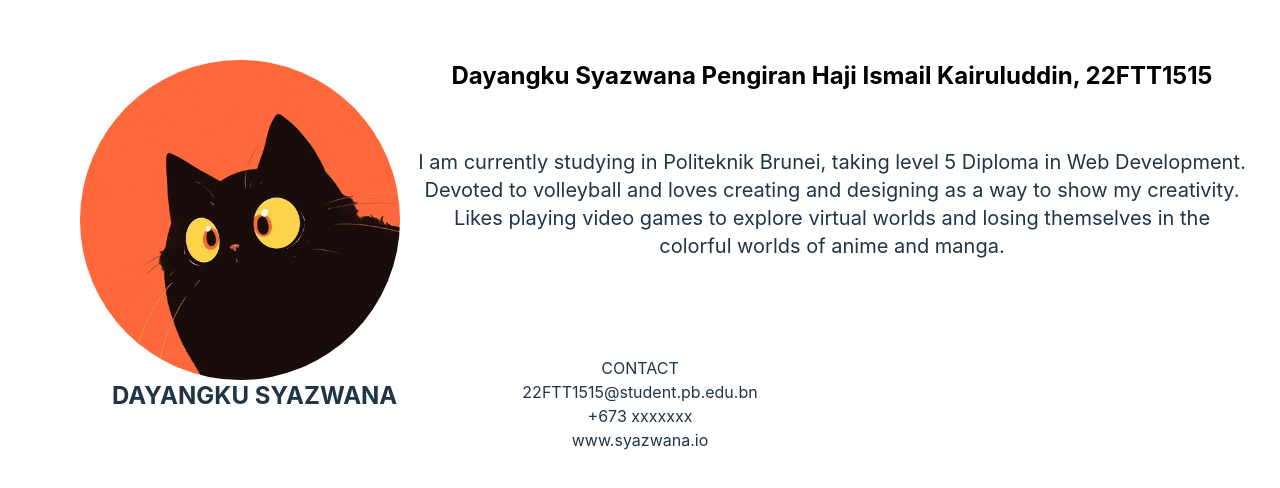
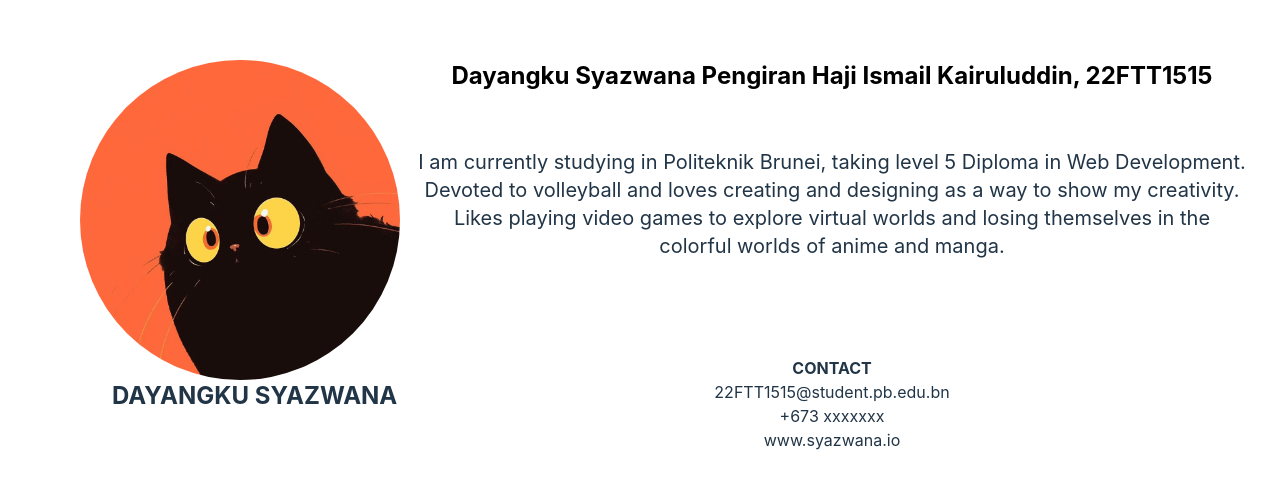
Before and after one commit to syazwana29/wadt-as03, a Vue app: page / in a window 1280 px wide. Shown: the part 144-632 px from the top of the page. Built offline with nearby package versions, Linux system fonts and the light colour scheme.

Commit message:
converted contact details style to tailwind css version

```diff
--- a/src/App.vue
+++ b/src/App.vue
@@ -23,8 +23,8 @@ defineExpose({ profile });
     </p>
   </div>
 
-  <div>
-    <p>CONTACT</p>
+  <div class="ml-96">
+    <p class="font-bold">CONTACT</p>
     <p>22FTT1515@student.pb.edu.bn</p>
     <p>+673 xxxxxxx</p>
     <p>www.syazwana.io</p>
@@ -33,7 +33,4 @@ defineExpose({ profile });
 
 <style scoped>
 
-/* .contact-details {
-  margin-left: 350px;
-} */
 </style>
```
